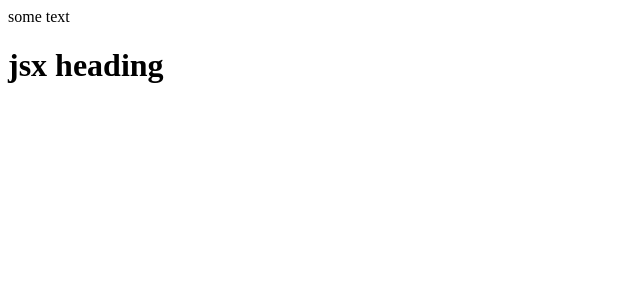
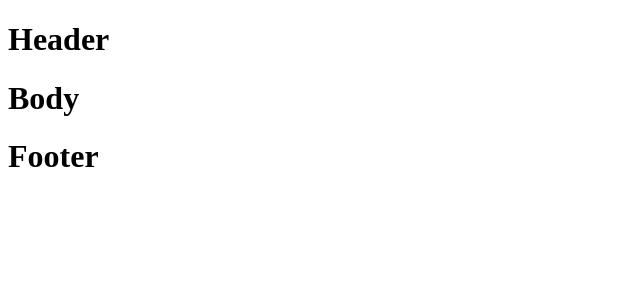
Before and after one commit to TarunBapat/namaste-react, a React (Vite) app: page / in a window 1280 px wide. Shown: the top 300 px of the page, without its empty margins (0-640 px from the left). Built offline with nearby package versions, Linux system fonts and the light colour scheme.

Commit message:
setting up project layout

```diff
--- a/App.js
+++ b/App.js
@@ -1,13 +1,19 @@
 import React from "react";
 import ReactDOM from "react-dom";
+import Header from "./src/components/Header";
+import Footer from "./src/components/Footer";
+import Body from "./src/components/Body";
 
-const heading = React.createElement("div", { id: "main" }, [
-  React.createElement("h1", { id: "child" }, "I am h1 tag"),
-  React.createElement("h2", { id: "child" }, "I am h2 tag"),
-]);
-console.log("heading", heading);
-const jsxHeading = <h1>jsx heading</h1>;
-console.log("jsxHeading", jsxHeading);
+const App = () => {
+  return (
+    <>
+      <Header />
+      <Body />
+      <Footer />
+    </>
+  );
+};
 const root = ReactDOM.createRoot(document.getElementById("root"));
+root.render(<App />);
 
-root.render(jsxHeading);
+// swiggy API: https://www.swiggy.com/dapi/menu/pl?page-type=REGULAR_MENU&complete-menu=true&lat=17.50255414116582&lng=78.39727610349655&restaurantId=56096&submitAction=ENTER
--- a/index.html
+++ b/index.html
@@ -7,8 +7,7 @@
     <title>Document</title>
   </head>
   <body>
-    <div>some text</div>
-    <div id="root">other text</div>
+    <div id="root"></div>
     <script type="module" src="./App.js"></script>
   </body>
 </html>
--- /dev/null
+++ b/src/components/Body.js
@@ -0,0 +1,4 @@
+const Body = () => {
+  return <h1>Body</h1>;
+};
+export default Body;
--- /dev/null
+++ b/src/components/Footer.js
@@ -0,0 +1,4 @@
+const Footer = () => {
+  return <h1>Footer</h1>;
+};
+export default Footer;
--- /dev/null
+++ b/src/components/Header.js
@@ -0,0 +1,4 @@
+const Header = () => {
+  return <h1>Header</h1>;
+};
+export default Header;
```
